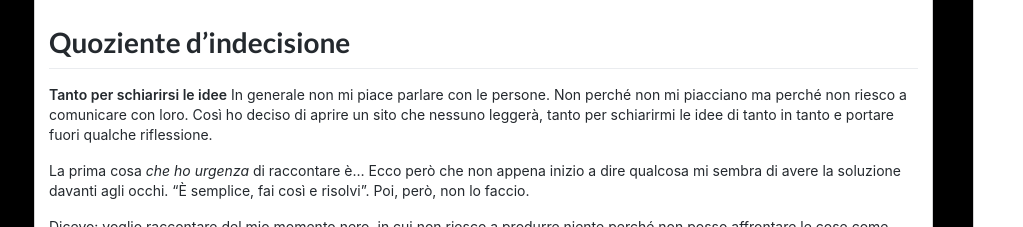
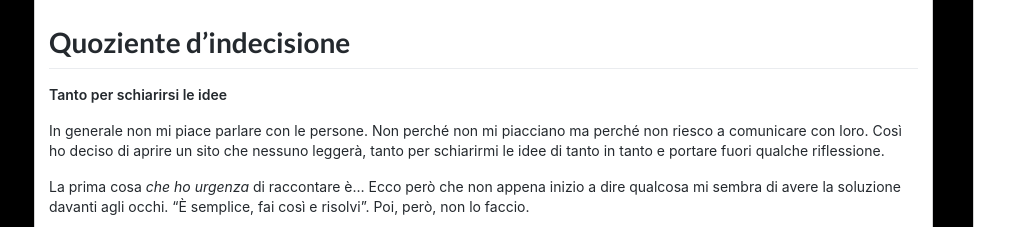
Before and after one commit to giuseppe-may/giuseppe-may.github.io, a plain HTML site: page posts/my-first-post/index.html in a window 1280 px wide. Shown: the part 133-360 px from the top of the page, 0-1023 px from the left. Drawn offline with Linux system fonts and the light colour scheme.

Commit message:
Hugo test 8

```diff
--- a/posts/my-first-post/index.html
+++ b/posts/my-first-post/index.html
@@ -90,8 +90,8 @@ Hello World
         </h2>
       </header>
       <article style="margin-top: 2rem;"><h1 id="quoziente-dindecisione">Quoziente d&rsquo;indecisione</h1>
-<p><strong>Tanto per schiarirsi le idee</strong>
-In generale non mi piace parlare con le persone. Non perché non mi piacciano ma perché non riesco a comunicare con loro. Così ho deciso di aprire un sito che nessuno leggerà, tanto per schiarirmi le idee di tanto in tanto e portare fuori qualche riflessione.</p>
+<p><strong>Tanto per schiarirsi le idee</strong></p>
+<p>In generale non mi piace parlare con le persone. Non perché non mi piacciano ma perché non riesco a comunicare con loro. Così ho deciso di aprire un sito che nessuno leggerà, tanto per schiarirmi le idee di tanto in tanto e portare fuori qualche riflessione.</p>
 <p>La prima cosa <em>che ho urgenza</em> di raccontare è&hellip; Ecco però che non appena inizio a dire qualcosa mi sembra di avere la soluzione davanti agli occhi.
 &ldquo;È semplice, fai così e risolvi&rdquo;. Poi, però, non lo faccio.</p>
 <p>Dicevo: voglio raccontare del mio momento nero, in cui non riesco a produrre niente perché non posso affrontare le cose come vorrei. Sono costretto a farle in questo modo per mancanza di risorse soprattutto. Non è la paura di perdere tempo che mi spaventa, ma il fatto che non ne abbia proprio il materiale per farle.
```
